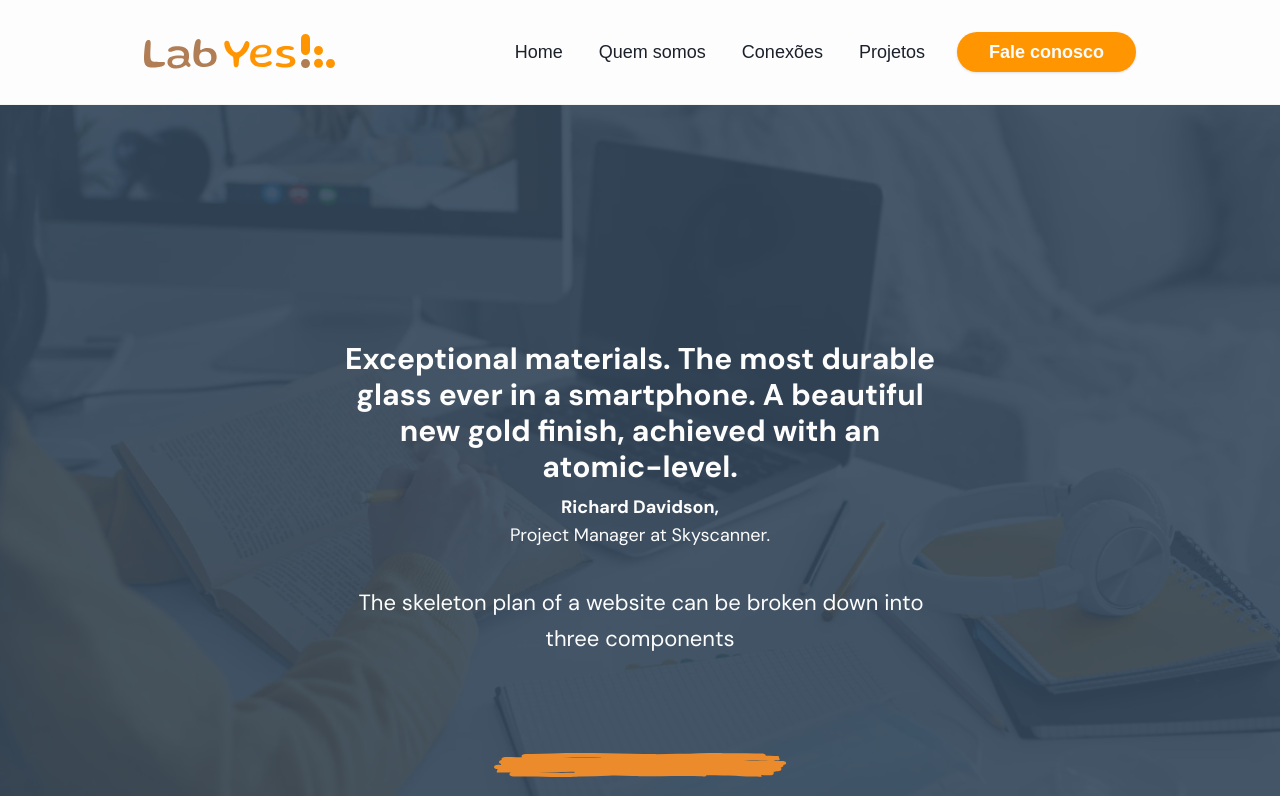
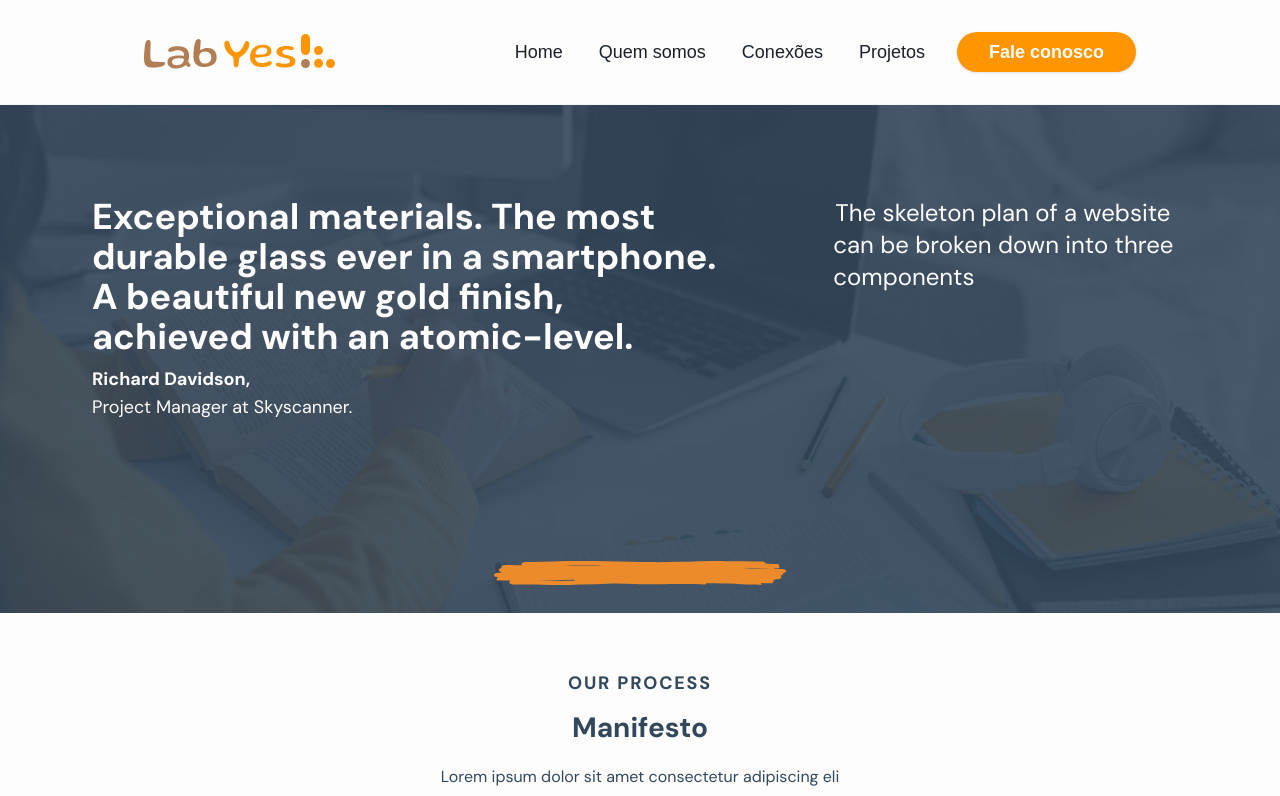
Before and after one commit to labyes24/LABYES-LP, a Next.js app: page /quemsomos in a window 1280 px wide. Shown: the top 796 px of the page. Built offline with nearby package versions, Linux system fonts and the light colour scheme.

Commit message:
feat: adjusted about culture  styles for desktop
Refs: 868c430pc

```diff
--- a/src/components/about-culture.tsx
+++ b/src/components/about-culture.tsx
@@ -4,7 +4,7 @@ import { DoodleUnderline } from './svg/doodle-underline'
 
 export function AboutCulture() {
     return (
-        <section className="relative flex w-full flex-col gap-10 p-7">
+        <section className="lg:align-center relative flex w-full flex-col gap-10 p-7">
             <div className="absolute bottom-0 right-0 -z-10 size-full bg-ly-dark-azure-transparent fill-inherit" />
             <Image
                 src={backgroundImage}
@@ -15,11 +15,12 @@ export function AboutCulture() {
                 sizes="100%"
                 className="-z-20 object-cover"
             />
-            <div className="mx-auto flex max-w-[630px] flex-col items-center justify-center text-center text-ly-white">
-                <strong className="mb-2 mt-52 flex flex-col text-pretty font-sans text-[28px]/[38px] font-bold text-ly-white lg:text-3xl">
+            <div className="flex max-w-[630px] flex-col items-center justify-center text-center text-ly-white lg:mx-auto lg:grid lg:w-full lg:max-w-none lg:grid-cols-[2fr_1fr] lg:grid-rows-1 lg:items-start lg:gap-8 lg:p-16">
+                <div className="mt-52 flex flex-col lg:mt-0 lg:max-w-[630px] lg:text-start">
+                    <strong className="mb-2 flex flex-col text-pretty font-sans text-[28px]/[38px] font-bold text-ly-white lg:text-4xl">
                         Exceptional materials. The most durable glass ever in a
-                    smartphone. A beautiful new gold finish, achieved with an
-                    atomic-level.
+                        smartphone. A beautiful new gold finish, achieved with
+                        an atomic-level.
                     </strong>
                     <span className="text-pretty font-sans text-lg/7 font-bold">
                         Richard Davidson,
@@ -27,17 +28,17 @@ export function AboutCulture() {
                     <span className="mb-9 text-pretty font-sans text-lg/7 font-normal">
                         Project Manager at Skyscanner.{' '}
                     </span>
-                <p className="mb-24 text-pretty indent-0.5 font-sans text-[22px]/9 font-normal">
+                </div>
+                <p className="mb-24 text-pretty indent-0.5 font-sans text-[22px]/9 font-normal lg:mb-0 lg:max-w-[330] lg:text-start lg:text-2xl">
                     The skeleton plan of a website can be broken down into three
                     components
                 </p>
-
+            </div>
             <DoodleUnderline
                 color="default"
                 size="large"
-                    className="mb-14"
+                className="mb-14 lg:mb-0"
             />
-            </div>
         </section>
     )
 }
```
Lines whose indentation alone changed are shown as unchanged.
